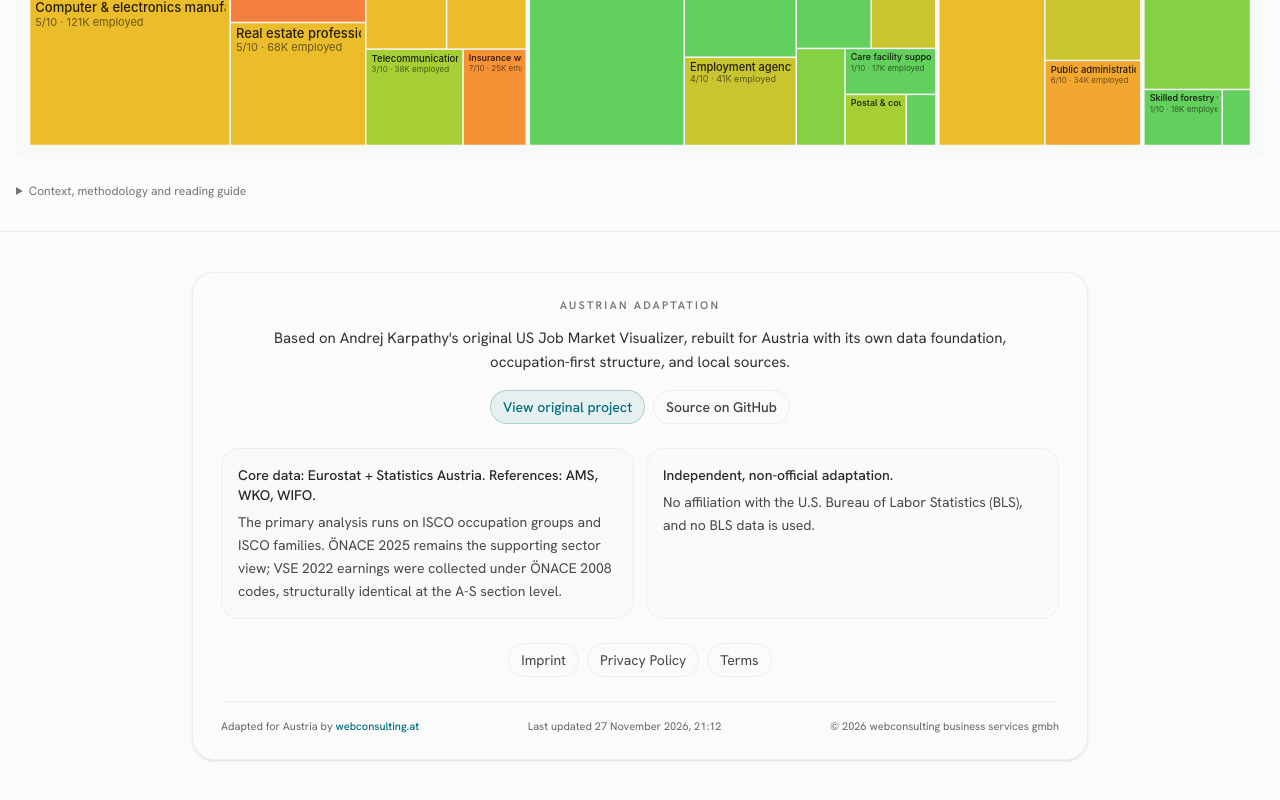
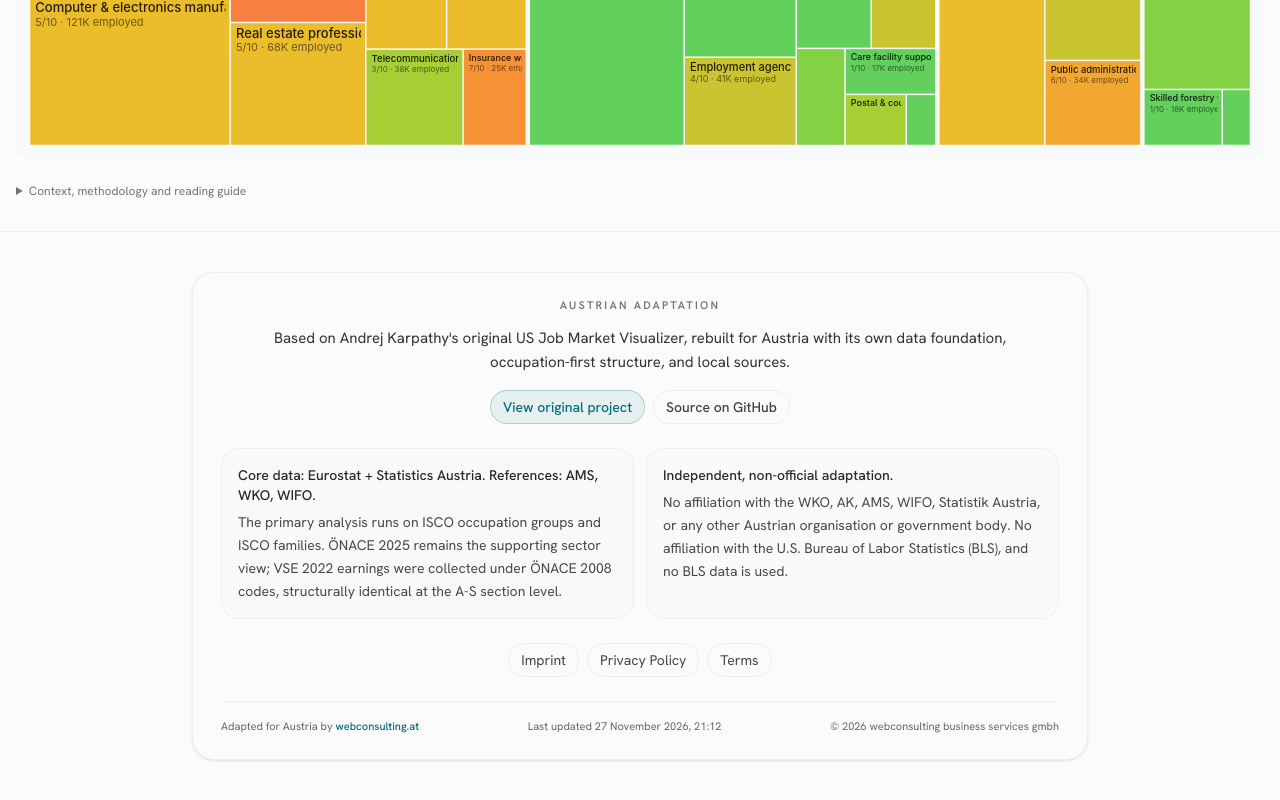
Before and after one commit to dirnbauer/jobs, a Next.js app: page /en in a window 1280 px wide. Shown: the part 1359-2159 px from the top of the page. Built offline with nearby package versions, Linux system fonts and the light colour scheme; no server answers.

Commit message:
Add WKO, AK, AMS, WIFO, Statistik Austria to independence disclaimer in footer

```diff
--- a/src/components/site-footer.tsx
+++ b/src/components/site-footer.tsx
@@ -85,8 +85,8 @@ export function SiteFooter() {
               </p>
               <p className="mt-1.5 leading-relaxed text-foreground/74">
                 {de
-                  ? "Keine Verbindung zum U.S. Bureau of Labor Statistics (BLS); es werden keine BLS-Daten verwendet."
-                  : "No affiliation with the U.S. Bureau of Labor Statistics (BLS), and no BLS data is used."}
+                  ? "Keine Verbindung zur WKO, AK, zum AMS, WIFO, zur Statistik Austria oder einer anderen österreichischen Organisation oder Behörde. Keine Verbindung zum U.S. Bureau of Labor Statistics (BLS); es werden keine BLS-Daten verwendet."
+                  : "No affiliation with the WKO, AK, AMS, WIFO, Statistik Austria, or any other Austrian organisation or government body. No affiliation with the U.S. Bureau of Labor Statistics (BLS), and no BLS data is used."}
               </p>
             </div>
           </div>
```
